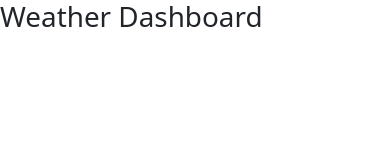
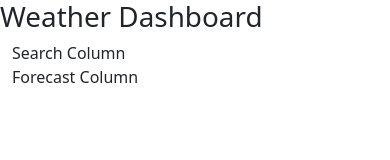
Before and after one commit to sacarr91/rain-or-shine-weather-forecast, a plain HTML site: page index.html in a window 390 px wide. Drawn offline with nearby package versions, Linux system fonts and the light colour scheme.

Commit message:
label text in html

```diff
--- a/index.html
+++ b/index.html
@@ -12,8 +12,8 @@
 <body>
     <h1>Weather Dashboard</h1>
     <div class="container-fluid row">
-        <div id="search" class="col-sm"></div>
-        <div id="forecast"class="col-md"></div>
+        <div id="search" class="col-sm">Search Column</div>
+        <div id="forecast"class="col-md">Forecast Column</div>
     </div>
     <script src="https://cdn.jsdelivr.net/npm/bootstrap@5.3.3/dist/js/bootstrap.bundle.min.js"
         integrity="sha384-YvpcrYf0tY3lHB60NNkmXc5s9fDVZLESaAA55NDzOxhy9GkcIdslK1eN7N6jIeHz"
```
